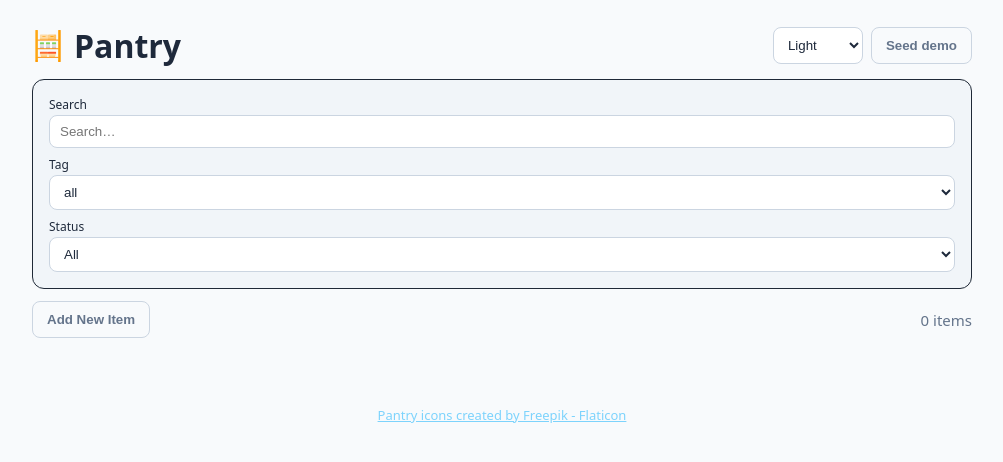
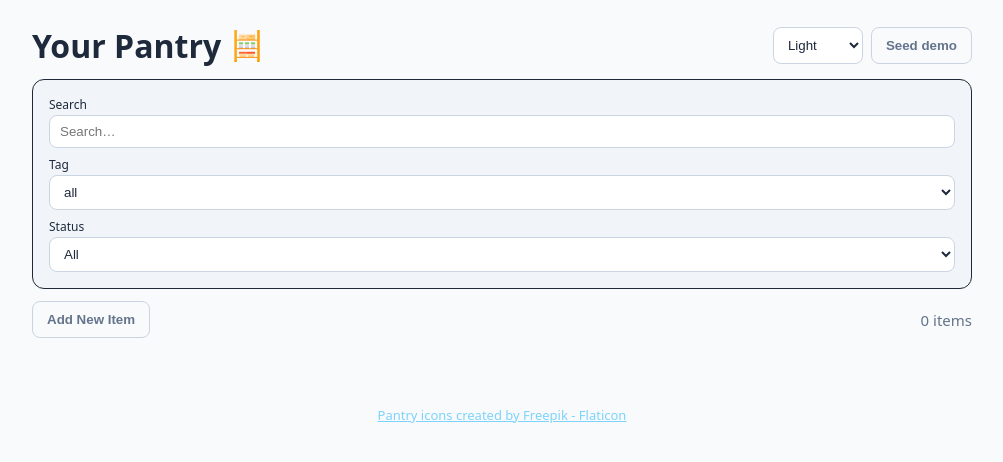
Before and after one commit to nkprasad12/pantry, a React (Vite) app: page / in a window 1280 px wide. Shown: the top 462 px of the page, without its empty margins (138-1141 px from the left). Built offline with nearby package versions, Linux system fonts and the light colour scheme.

Commit message:
Update some labels

```diff
--- a/index.html
+++ b/index.html
@@ -3,7 +3,7 @@
   <head>
     <meta charset="UTF-8" />
     <meta name="viewport" content="width=device-width, initial-scale=1.0" />
-    <title>Pantry Tracker</title>
+    <title>Your Pantry</title>
     <meta name="theme-color" content="#0f766e" />
     <link rel="manifest" href="/manifest.webmanifest" />
     <link rel="icon" href="/icons/icon128.png" type="image/png" />
--- a/src/App.tsx
+++ b/src/App.tsx
@@ -161,6 +161,7 @@ export function App() {
           style={{ justifyContent: 'space-between', alignItems: 'center', marginBottom: 12 }}
         >
           <div className="row" style={{ alignItems: 'center', gap: 10 }}>
+            <h1 style={{ margin: 0 }}>Your Pantry</h1>
             <img
               src="/icons/icon128.png"
               alt="Pantry logo"
@@ -168,7 +169,6 @@ export function App() {
               height={32}
               style={{ display: 'block' }}
             />
-            <h1 style={{ margin: 0 }}>Pantry</h1>
           </div>
           <div className="row" style={{ gap: 8 }}>
             <ThemeSwitcher theme={theme} setTheme={setTheme} />
```
Also changed, not shown: public/manifest.webmanifest.
